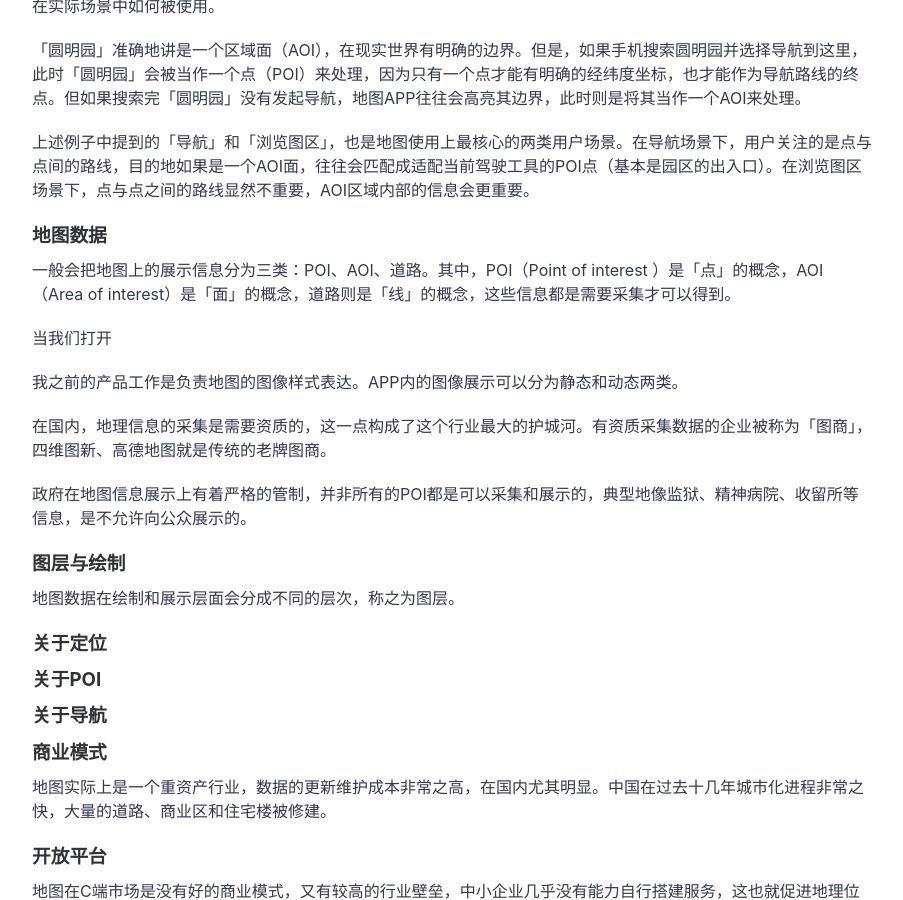
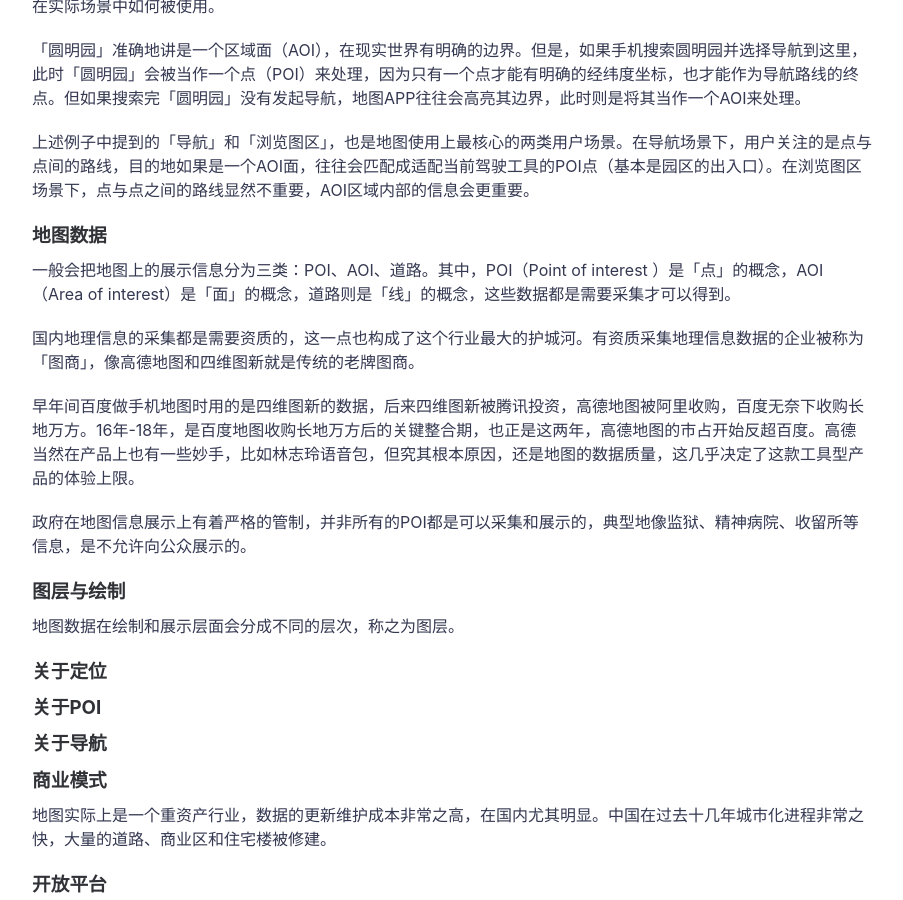
Before and after one commit to icarus507/icarus507.github.io, a Jekyll site: the page built from _posts/2018-09-07-谈谈地图.md, in a window 1280 px wide and 900 px high, scrolled down 1030 px. Shown: the whole window, without its empty margins (188-1091 px from the left). Built offline with Jekyll 4.4.1, drawn with Linux system fonts in a browser that asks for light colours.

Commit message:
Update 2018-09-07-谈谈地图.md

```diff
--- a/_posts/2018-09-07-谈谈地图.md
+++ b/_posts/2018-09-07-谈谈地图.md
@@ -25,15 +25,18 @@ featured-img: emile-perron-190221
 
 ### 地图数据
 
-一般会把地图上的展示信息分为三类：POI、AOI、道路。其中，POI（Point of interest ）是「点」的概念，AOI（Area of interest）是「面」的概念，道路则是「线」的概念，这些信息都是需要采集才可以得到。
+一般会把地图上的展示信息分为三类：POI、AOI、道路。其中，POI（Point of interest ）是「点」的概念，AOI（Area of interest）是「面」的概念，道路则是「线」的概念，这些数据都是需要采集才可以得到。
+
+国内地理信息的采集都是需要资质的，这一点也构成了这个行业最大的护城河。有资质采集地理信息数据的企业被称为「图商」，像高德地图和四维图新就是传统的老牌图商。
+
+早年间百度做手机地图时用的是四维图新的数据，后来四维图新被腾讯投资，高德地图被阿里收购，百度无奈下收购长地万方。16年-18年，是百度地图收购长地万方后的关键整合期，也正是这两年，高德地图的市占开始反超百度。高德当然在产品上也有一些妙手，比如林志玲语音包，但究其根本原因，还是地图的数据质量，这几乎决定了这款工具型产品的体验上限。
 
 
 
-当我们打开
 
-我之前的产品工作是负责地图的图像样式表达。APP内的图像展示可以分为静态和动态两类。
 
-在国内，地理信息的采集是需要资质的，这一点构成了这个行业最大的护城河。有资质采集数据的企业被称为「图商」，四维图新、高德地图就是传统的老牌图商。
+
+
 
 政府在地图信息展示上有着严格的管制，并非所有的POI都是可以采集和展示的，典型地像监狱、精神病院、收留所等信息，是不允许向公众展示的。
 
```
